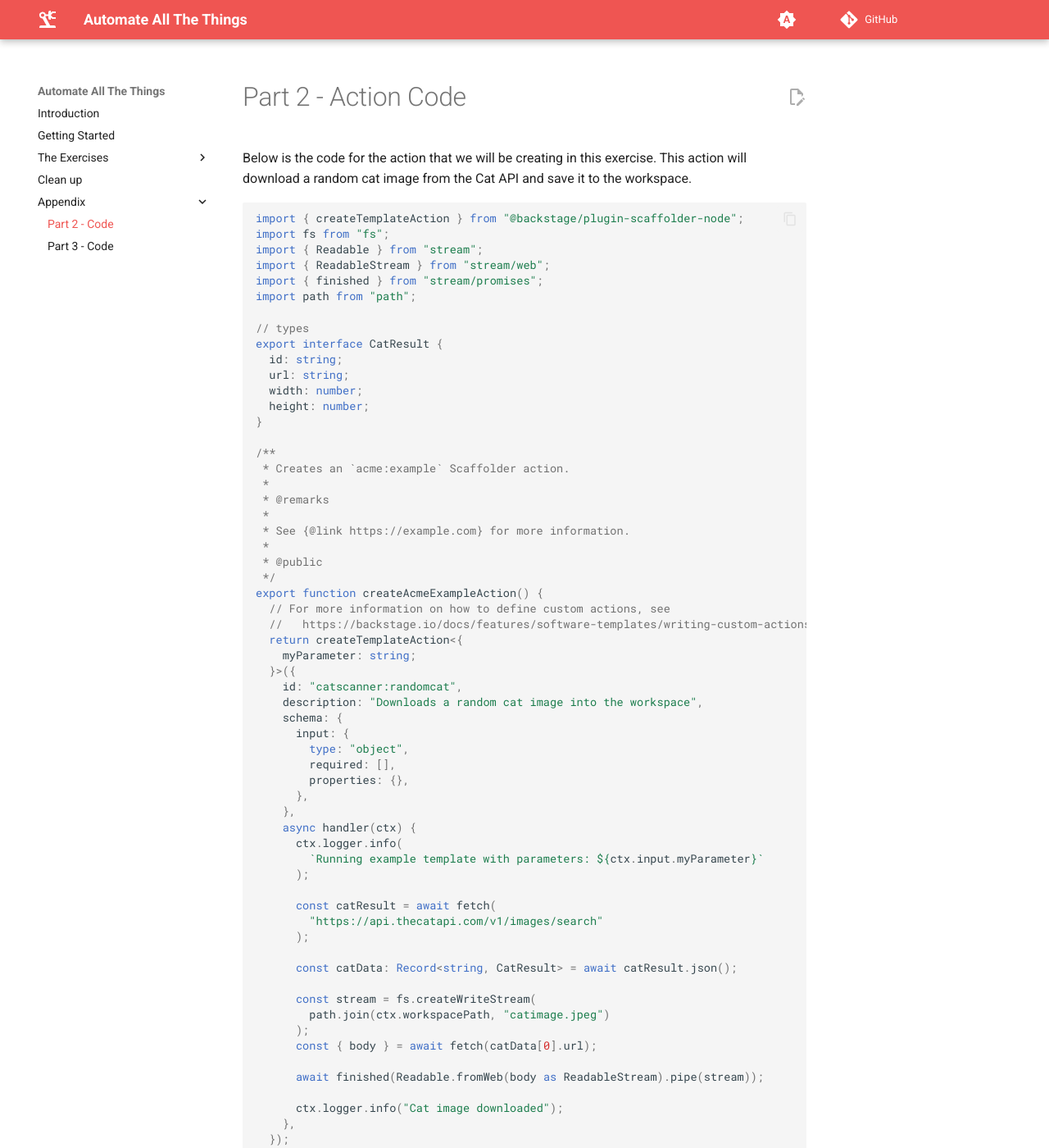
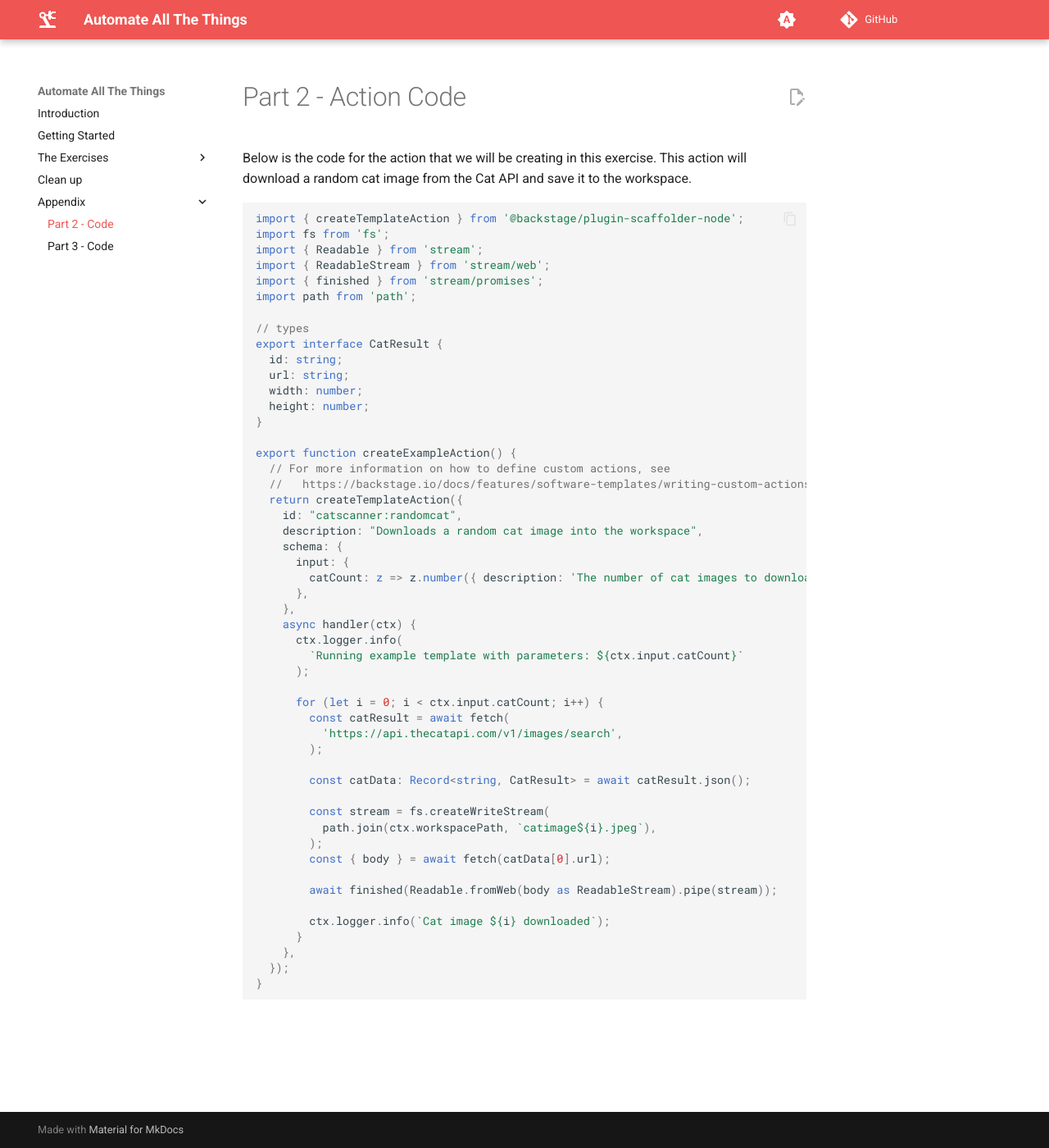
Before and after one commit to philips-labs/automation-workshop, an MkDocs documentation site: the page built from docs/appendix/part-2-code.md, in a window 1280 px wide and 1400 px high. Shown: the whole window at 82% size. Built offline with MkDocs 1.6.1 and Material for MkDocs 9.7.7, drawn with Linux system fonts in a browser that asks for light colours; comment, search, counter and statistics services are not loaded.

Commit message:
updating action code appendix

````diff
--- a/docs/appendix/part-2-code.md
+++ b/docs/appendix/part-2-code.md
@@ -5,12 +5,12 @@ action will download a random cat image from the Cat API and save it to the
 workspace.
 
 ```typescript
-import { createTemplateAction } from "@backstage/plugin-scaffolder-node";
-import fs from "fs";
-import { Readable } from "stream";
-import { ReadableStream } from "stream/web";
-import { finished } from "stream/promises";
-import path from "path";
+import { createTemplateAction } from '@backstage/plugin-scaffolder-node';
+import fs from 'fs';
+import { Readable } from 'stream';
+import { ReadableStream } from 'stream/web';
+import { finished } from 'stream/promises';
+import path from 'path';
 
 // types
 export interface CatResult {
@@ -20,49 +20,38 @@ export interface CatResult {
   height: number;
 }
 
-/**
- * Creates an `acme:example` Scaffolder action.
- *
- * @remarks
- *
- * See {@link https://example.com} for more information.
- *
- * @public
- */
-export function createAcmeExampleAction() {
+export function createExampleAction() {
   // For more information on how to define custom actions, see
   //   https://backstage.io/docs/features/software-templates/writing-custom-actions
-  return createTemplateAction<{
-    myParameter: string;
-  }>({
+  return createTemplateAction({
     id: "catscanner:randomcat",
     description: "Downloads a random cat image into the workspace",
     schema: {
       input: {
-        type: "object",
-        required: [],
-        properties: {},
+        catCount: z => z.number({ description: 'The number of cat images to download' })
       },
     },
     async handler(ctx) {
       ctx.logger.info(
-        `Running example template with parameters: ${ctx.input.myParameter}`
+        `Running example template with parameters: ${ctx.input.catCount}`
       );
 
-      const catResult = await fetch(
-        "https://api.thecatapi.com/v1/images/search"
-      );
+      for (let i = 0; i < ctx.input.catCount; i++) {
+        const catResult = await fetch(
+          'https://api.thecatapi.com/v1/images/search',
+        );
 
-      const catData: Record<string, CatResult> = await catResult.json();
+        const catData: Record<string, CatResult> = await catResult.json();
 
-      const stream = fs.createWriteStream(
-        path.join(ctx.workspacePath, "catimage.jpeg")
-      );
-      const { body } = await fetch(catData[0].url);
+        const stream = fs.createWriteStream(
+          path.join(ctx.workspacePath, `catimage${i}.jpeg`),
+        );
+        const { body } = await fetch(catData[0].url);
 
-      await finished(Readable.fromWeb(body as ReadableStream).pipe(stream));
+        await finished(Readable.fromWeb(body as ReadableStream).pipe(stream));
 
-      ctx.logger.info("Cat image downloaded");
+        ctx.logger.info(`Cat image ${i} downloaded`);
+      }
     },
   });
 }
````
